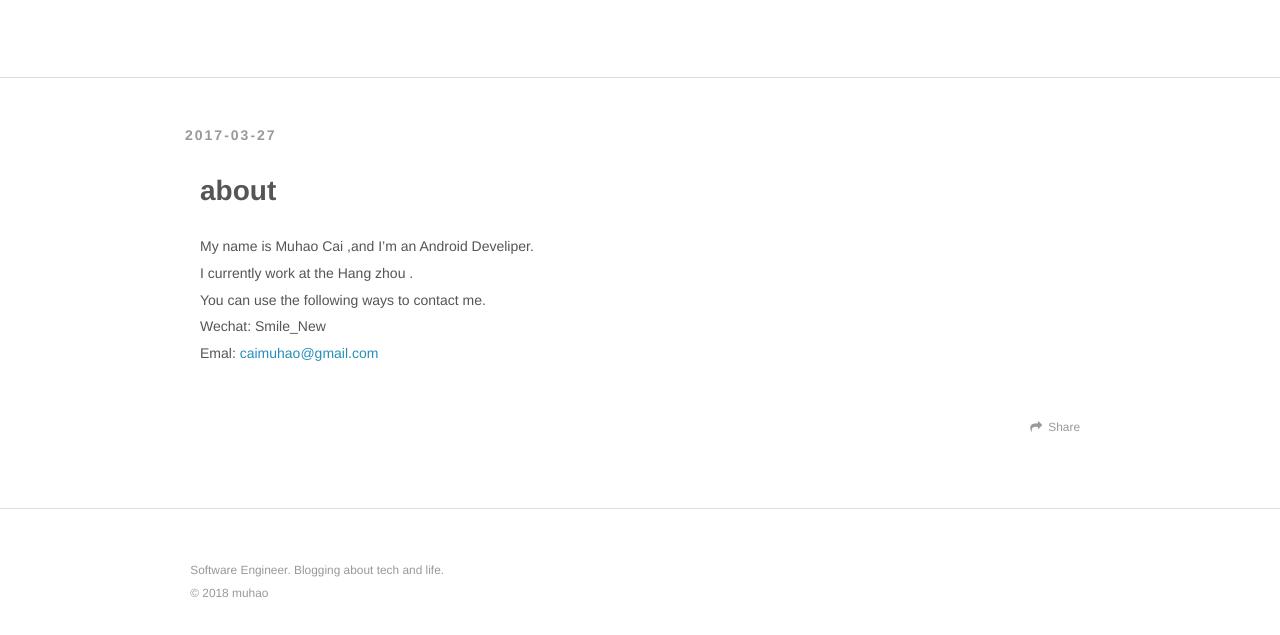
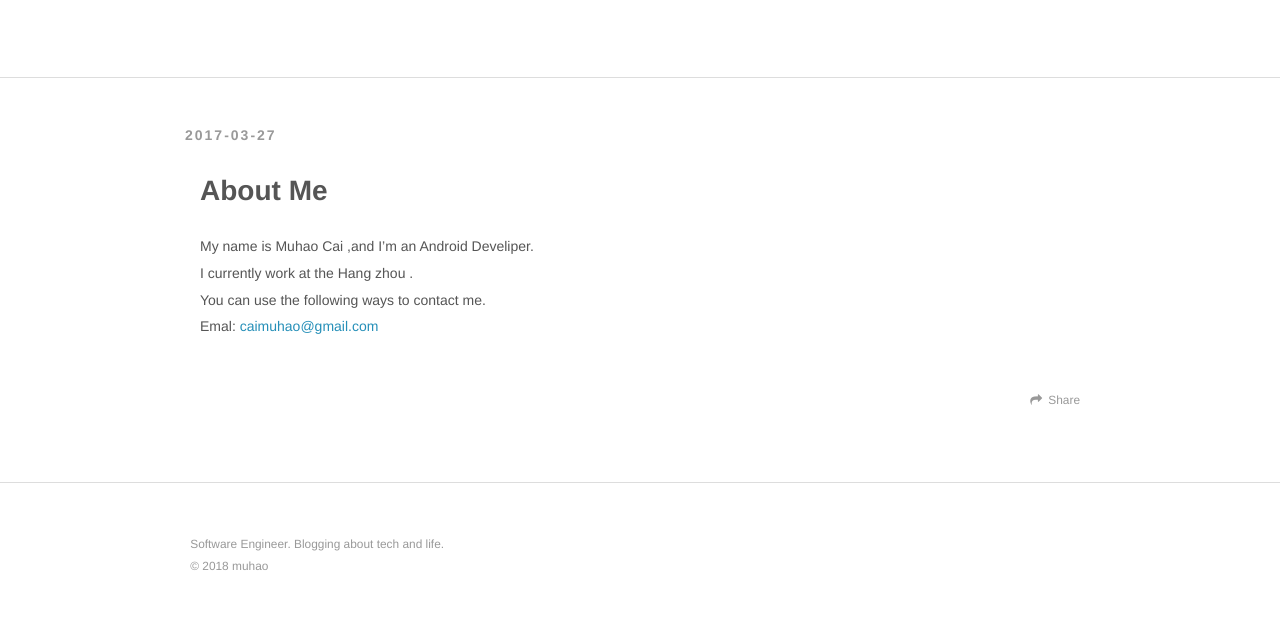
Before and after one commit to imuhao/imuhao.github.io, a plain HTML site: page about/index.html in a window 1280 px wide. Shown: the part 223-858 px from the top of the page. Drawn offline with nearby package versions, Linux system fonts and the light colour scheme.

Commit message:
Site updated: 2018-07-19 13:04:12

```diff
--- a/about/index.html
+++ b/about/index.html
@@ -3,19 +3,19 @@
 <head>
   <meta charset="utf-8">
 
-  <title>about | 技术边界</title>
+  <title>About Me | 技术边界</title>
   <meta name="viewport" content="width=device-width, initial-scale=1, maximum-scale=1">
-  <meta name="description" content="My name is Muhao Cai ,and I’m an Android Develiper.I currently work at the Hang zhou .You can use the following ways to contact me.Wechat: Smile_NewEmal: caimuhao@gmail.com">
+  <meta name="description" content="My name is Muhao Cai ,and I’m an Android Develiper.I currently work at the Hang zhou .You can use the following ways to contact me.Emal: caimuhao@gmail.com">
 <meta property="og:type" content="website">
-<meta property="og:title" content="about">
+<meta property="og:title" content="About Me">
 <meta property="og:url" content="http://caimuhao.com/about/index.html">
 <meta property="og:site_name" content="技术边界">
-<meta property="og:description" content="My name is Muhao Cai ,and I’m an Android Develiper.I currently work at the Hang zhou .You can use the following ways to contact me.Wechat: Smile_NewEmal: caimuhao@gmail.com">
+<meta property="og:description" content="My name is Muhao Cai ,and I’m an Android Develiper.I currently work at the Hang zhou .You can use the following ways to contact me.Emal: caimuhao@gmail.com">
 <meta property="og:locale" content="default">
-<meta property="og:updated_time" content="2017-08-12T07:44:52.000Z">
+<meta property="og:updated_time" content="2018-07-19T05:01:24.055Z">
 <meta name="twitter:card" content="summary">
-<meta name="twitter:title" content="about">
-<meta name="twitter:description" content="My name is Muhao Cai ,and I’m an Android Develiper.I currently work at the Hang zhou .You can use the following ways to contact me.Wechat: Smile_NewEmal: caimuhao@gmail.com">
+<meta name="twitter:title" content="About Me">
+<meta name="twitter:description" content="My name is Muhao Cai ,and I’m an Android Develiper.I currently work at the Hang zhou .You can use the following ways to contact me.Emal: caimuhao@gmail.com">
 
 
     <link rel="icon" href="/favicon.ico">
@@ -115,7 +115,7 @@
 
 
     <h1 class="article-title" itemprop="name">
-      about
+      About Me
     </h1>
 
 
@@ -129,7 +129,7 @@
 </div>
 
 
-        <p>My name is Muhao Cai ,and I’m an Android Develiper.<br>I currently work at the Hang zhou .<br>You can use the following ways to contact me.<br>Wechat: Smile_New<br>Emal: <a href="mailto:caimuhao@gmail.com" target="_blank" rel="noopener">caimuhao@gmail.com</a></p>
+        <p>My name is Muhao Cai ,and I’m an Android Develiper.<br>I currently work at the Hang zhou .<br>You can use the following ways to contact me.<br>Emal: <a href="mailto:caimuhao@gmail.com" target="_blank" rel="noopener">caimuhao@gmail.com</a></p>
 
 
     </div>
```
